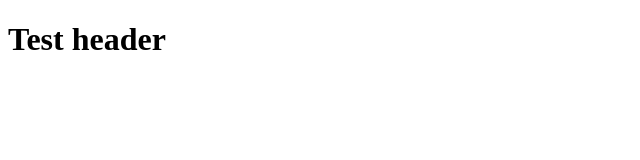
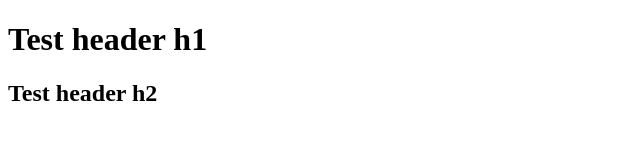
Before and after one commit to Maupo3311/Test, a plain HTML site: page index.html in a window 1280 px wide. Shown: the whole page, without its empty margins (0-640 px from the left). Drawn offline with Linux system fonts and the light colour scheme.

Commit message:
second commit

```diff
--- a/index.html
+++ b/index.html
@@ -4,5 +4,6 @@
 	<title>Test</title>
 </head>
 <body>
-	<h1>Test header</h1>
+	<h1>Test header h1</h1>
+	<h2>Test header h2</h2>
 </body>
```
